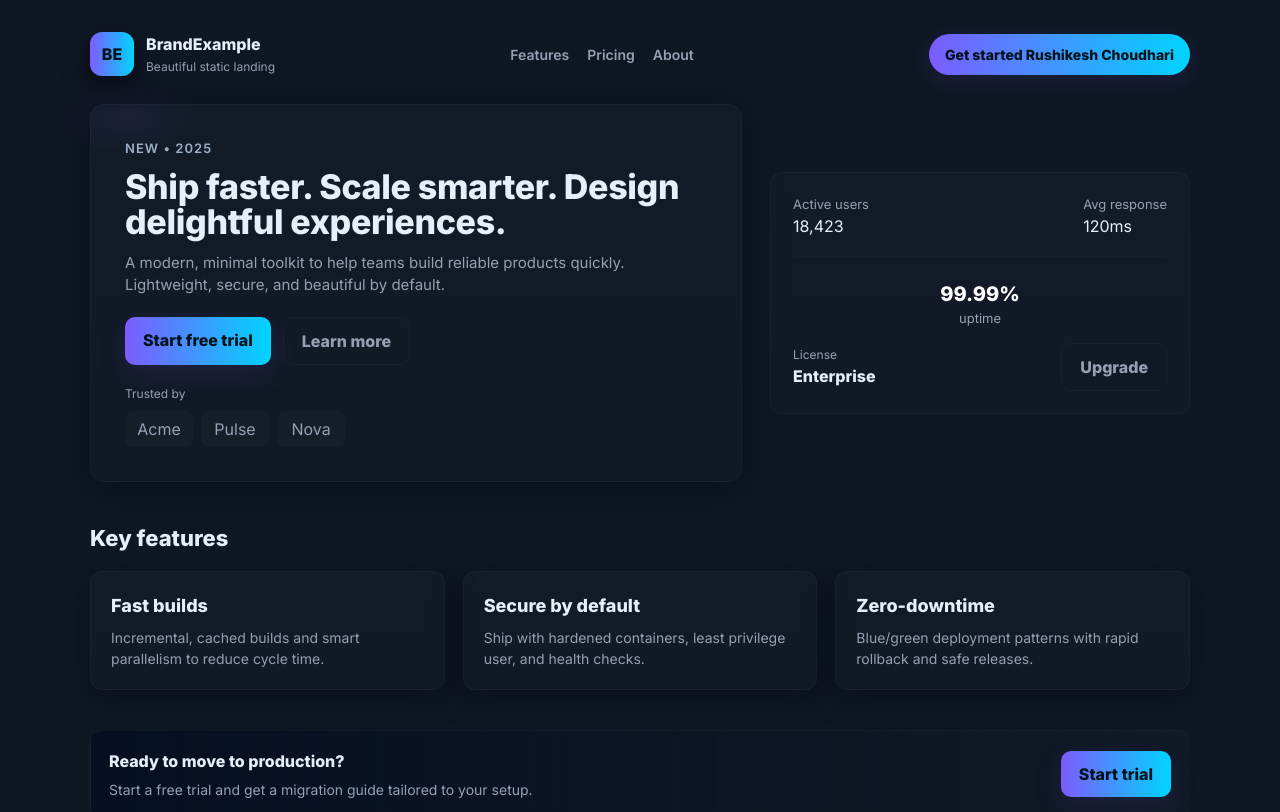
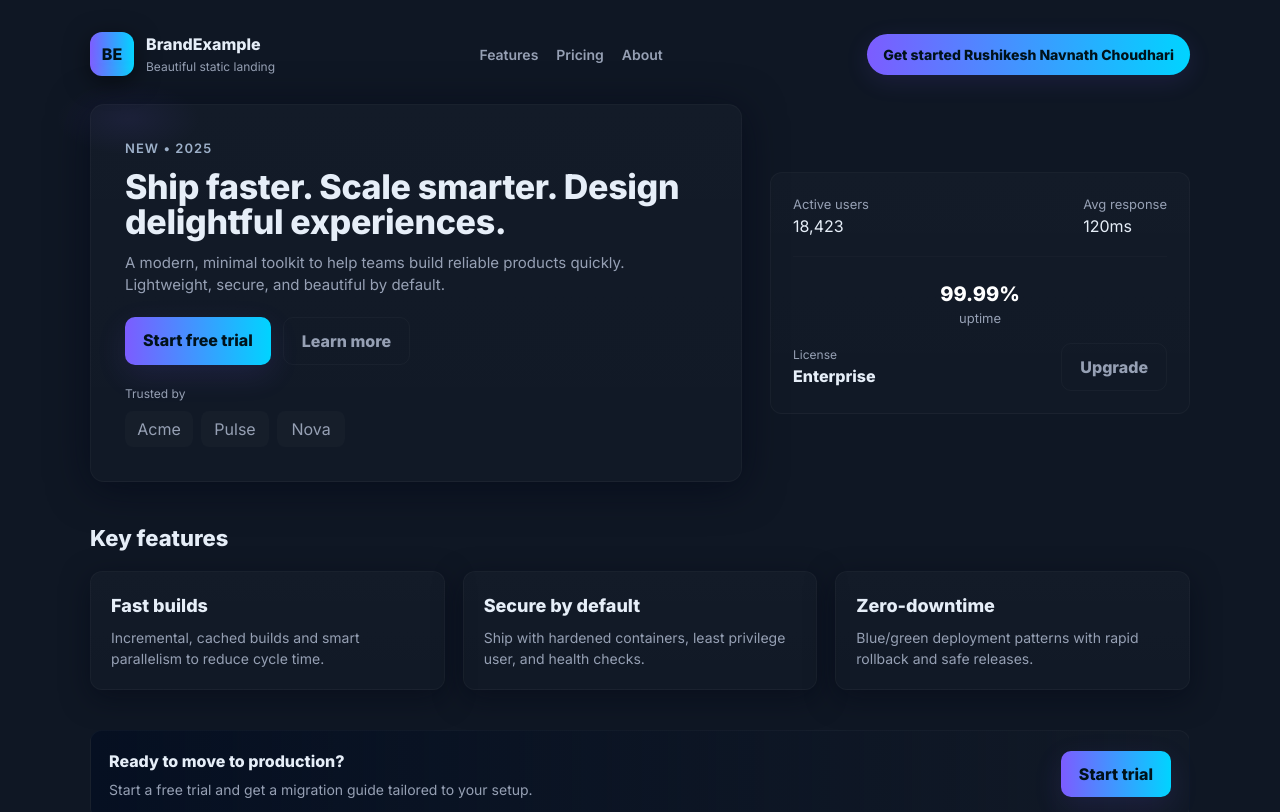
Before and after one commit to devrushikesh/my-task-1-project, a plain HTML site: page index.html in a window 1280 px wide. Shown: the top 812 px of the page. Drawn offline with Linux system fonts and the light colour scheme.

Commit message:
Update index.html

```diff
--- a/index.html
+++ b/index.html
@@ -233,7 +233,7 @@
         </ul>
       </nav>
 
-      <a href="#signup" class="cta">Get started Rushikesh Choudhari</a>
+      <a href="#signup" class="cta">Get started Rushikesh Navnath Choudhari</a>
     </header>
 
     <main>
```
